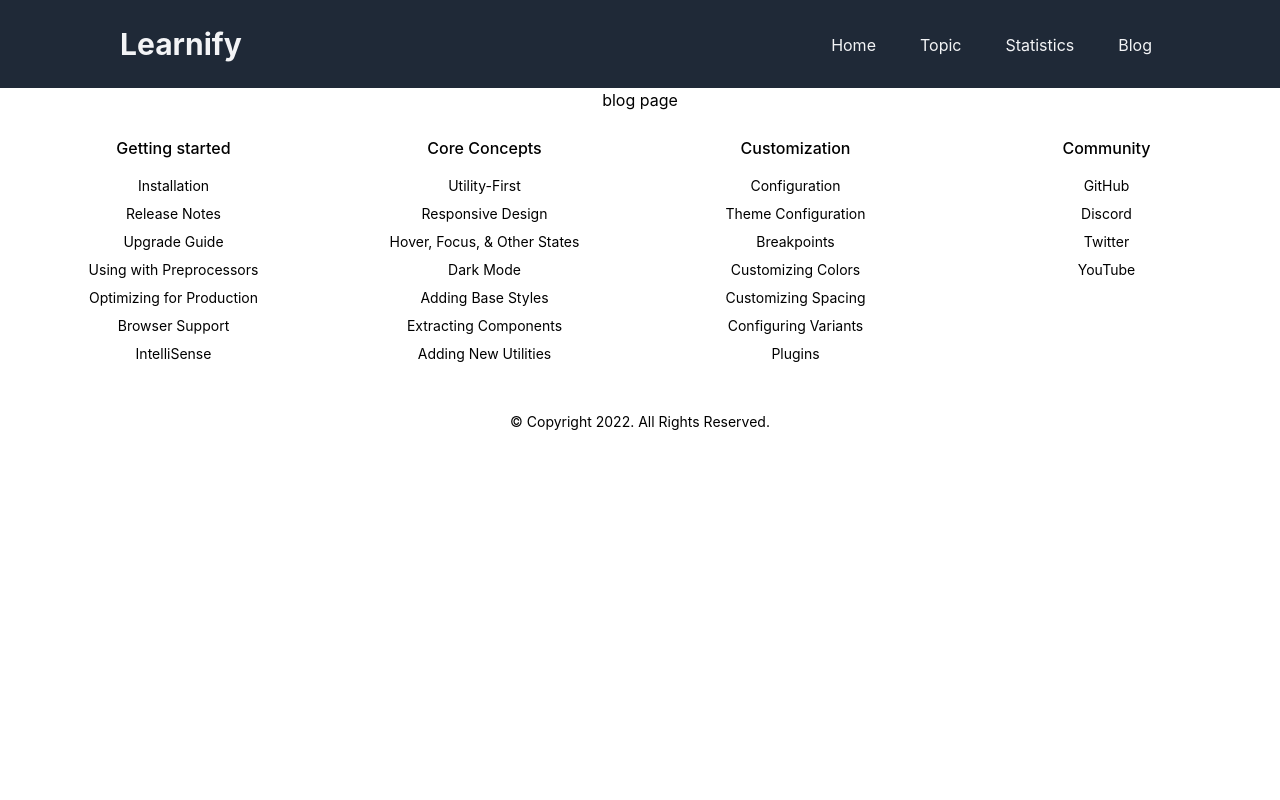
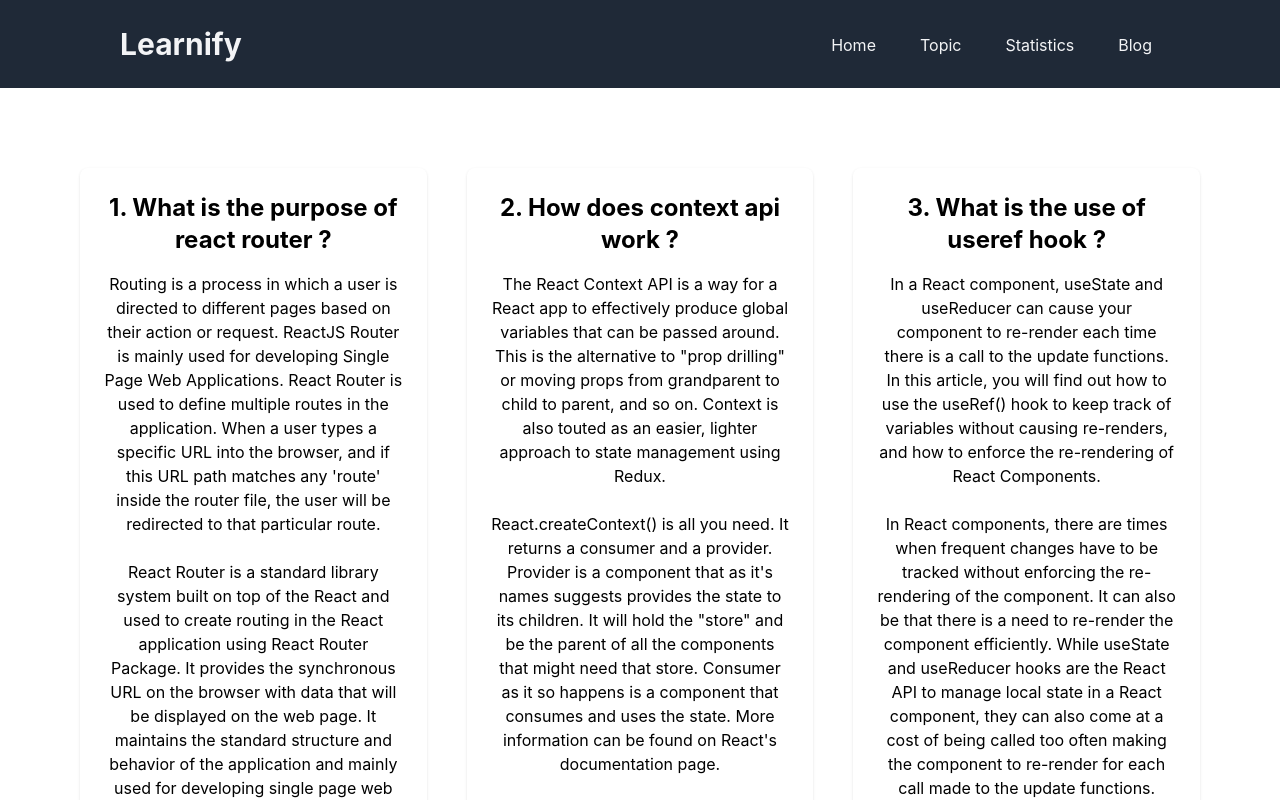
Before and after one commit to Anas-Mahmud/learnify, a React (Create React App) app: page /blog in a window 1280 px wide. Shown: the top 800 px of the page. Built offline with nearby package versions, Linux system fonts and the light colour scheme.

Commit message:
blog added

```diff
--- a/package.json
+++ b/package.json
@@ -12,6 +12,7 @@
     "react-router-dom": "^6.4.2",
     "react-scripts": "5.0.1",
     "react-toastify": "^9.0.8",
+    "recharts": "^2.1.15",
     "sweetalert2": "^11.5.1",
     "web-vitals": "^2.1.4"
   },
--- a/src/App.js
+++ b/src/App.js
@@ -35,6 +35,7 @@ function App() {
         },
         {
           path: '/statistics',
+          loader: () => fetch('https://openapi.programming-hero.com/api/quiz'),
           element: <Statistics></Statistics>
         },
         {
--- a/src/componenets/Blog/Blog.jsx
+++ b/src/componenets/Blog/Blog.jsx
@@ -2,8 +2,28 @@ import React from 'react';
 
 const Blog = () => {
     return (
-        <div>
-            <h1>blog page</h1>
+        <div className='grid lg:grid-cols-3 md:grid-cols-2 sm:grid-cols-1 gap-10 m-20'>
+            <div className="max-w-md p-6 overflow-hidden rounded-lg shadow dark:bg-gray-700 dark:text-white">
+                <article>
+                    <h2 className="text-2xl font-bold">1. What is the purpose of react router ?</h2>
+                    <p className="mt-4 dark:text-gray-300">Routing is a process in which a user is directed to different pages based on their action or request. ReactJS Router is mainly used for developing Single Page Web Applications. React Router is used to define multiple routes in the application. When a user types a specific URL into the browser, and if this URL path matches any 'route' inside the router file, the user will be redirected to that particular route. <br />
+                        <br /> React Router is a standard library system built on top of the React and used to create routing in the React application using React Router Package. It provides the synchronous URL on the browser with data that will be displayed on the web page. It maintains the standard structure and behavior of the application and mainly used for developing single page web applications.</p>
+                </article>
+            </div>
+            <div className="max-w-md p-6 overflow-hidden rounded-lg shadow dark:bg-gray-700 dark:text-white">
+                <article>
+                    <h2 className="text-2xl font-bold">2. How does context api work ?</h2>
+                    <p className="mt-4 dark:text-gray-300">The React Context API is a way for a React app to effectively produce global variables that can be passed around. This is the alternative to "prop drilling" or moving props from grandparent to child to parent, and so on. Context is also touted as an easier, lighter approach to state management using Redux. <br />
+                        <br /> React.createContext() is all you need. It returns a consumer and a provider. Provider is a component that as it's names suggests provides the state to its children. It will hold the "store" and be the parent of all the components that might need that store. Consumer as it so happens is a component that consumes and uses the state. More information can be found on React's documentation page.</p>
+                </article>
+            </div>
+            <div className="max-w-md p-6 overflow-hidden rounded-lg shadow dark:bg-gray-700 dark:text-white">
+                <article>
+                    <h2 className="text-2xl font-bold">3. What is the use of useref hook ?</h2>
+                    <p className="mt-4 dark:text-gray-300">In a React component, useState and useReducer can cause your component to re-render each time there is a call to the update functions. In this article, you will find out how to use the useRef() hook to keep track of variables without causing re-renders, and how to enforce the re-rendering of React Components. <br />
+                        <br />  In React components, there are times when frequent changes have to be tracked without enforcing the re-rendering of the component. It can also be that there is a need to re-render the component efficiently. While useState and useReducer hooks are the React API to manage local state in a React component, they can also come at a cost of being called too often making the component to re-render for each call made to the update functions.</p>
+                </article>
+            </div>
         </div>
     );
 };
--- a/src/componenets/Statistics/Statistics.jsx
+++ b/src/componenets/Statistics/Statistics.jsx
@@ -1,9 +1,22 @@
 import React from 'react';
+import { useLoaderData } from 'react-router-dom';
+import { LineChart, Line, Tooltip, } from 'recharts';
 
 const Statistics = () => {
+    const data = useLoaderData();
+    const chartsData = data.data;
+    // console.log(chartsData);
     return (
         <div>
             <h2>statistics page</h2>
+            {
+                chartsData.map(chartData => console.log(chartData.total)
+                    // <LineChart width={300} height={100} data={chartData}>
+                    //     <Line type="monotone" dataKey={chartData.total} stroke="#8884d8" strokeWidth={2} />
+                    //     <Tooltip />
+                    // </LineChart>
+                )
+            }
         </div>
     );
 };
--- a/src/componenets/TopicCard/TopicCard.jsx
+++ b/src/componenets/TopicCard/TopicCard.jsx
@@ -10,7 +10,7 @@ const TopicCard = ({ topic }) => {
                 <div className="p-6 space-y-8">
                     <div className="space-y-2">
                         <h2 className="text-3xl font-semibold tracking-wide">{name}</h2>
-                        <p>Total: {total}</p>
+                        <p>Total question: {total}</p>
                     </div>
                     <button type="button" className="flex items-center justify-center w-full p-3 font-semibold tracking-wide rounded-md dark:bg-violet-400 dark:text-gray-900"><Link to={`/topic/${id}`}>Quiz</Link></button>
                 </div>
```
Also changed, not shown: 1 other file (tests, documents, lock files or other folders).
